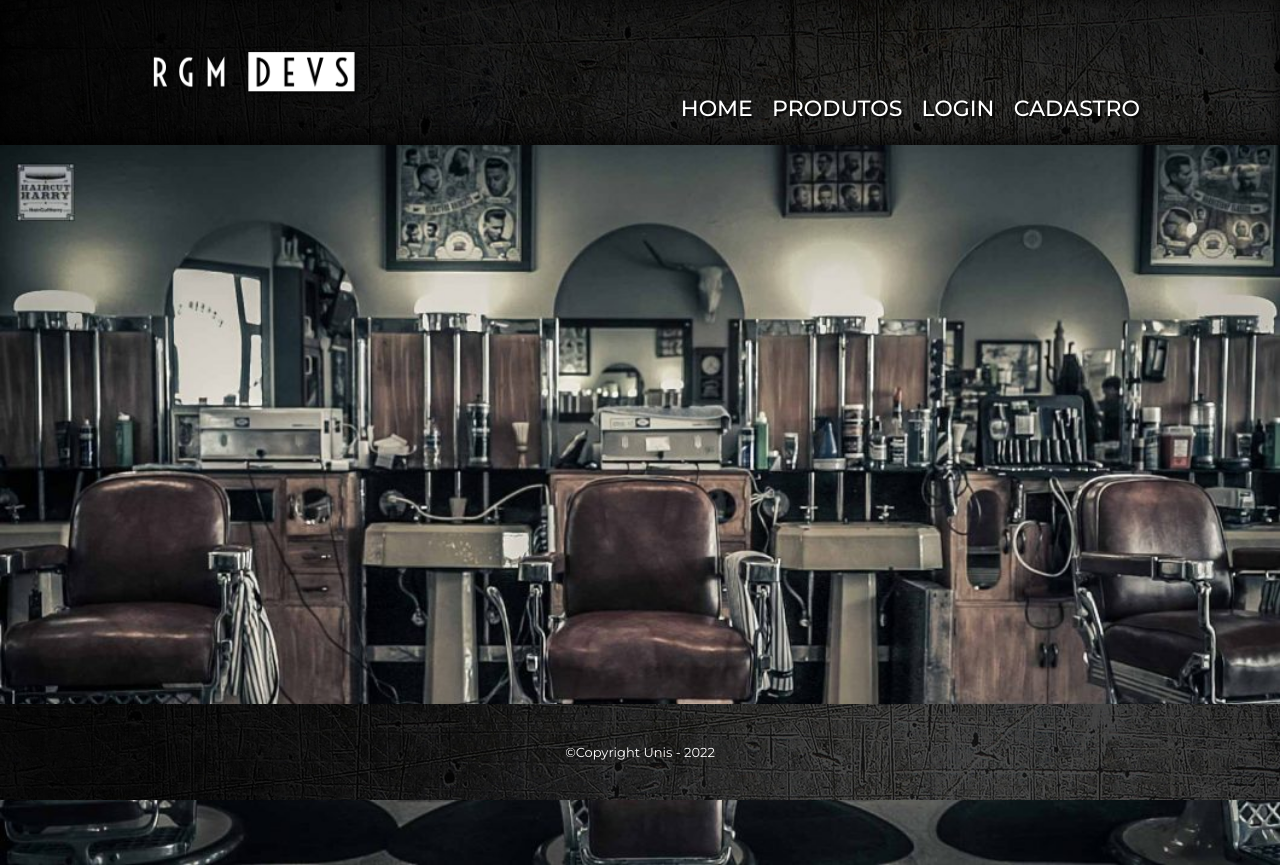
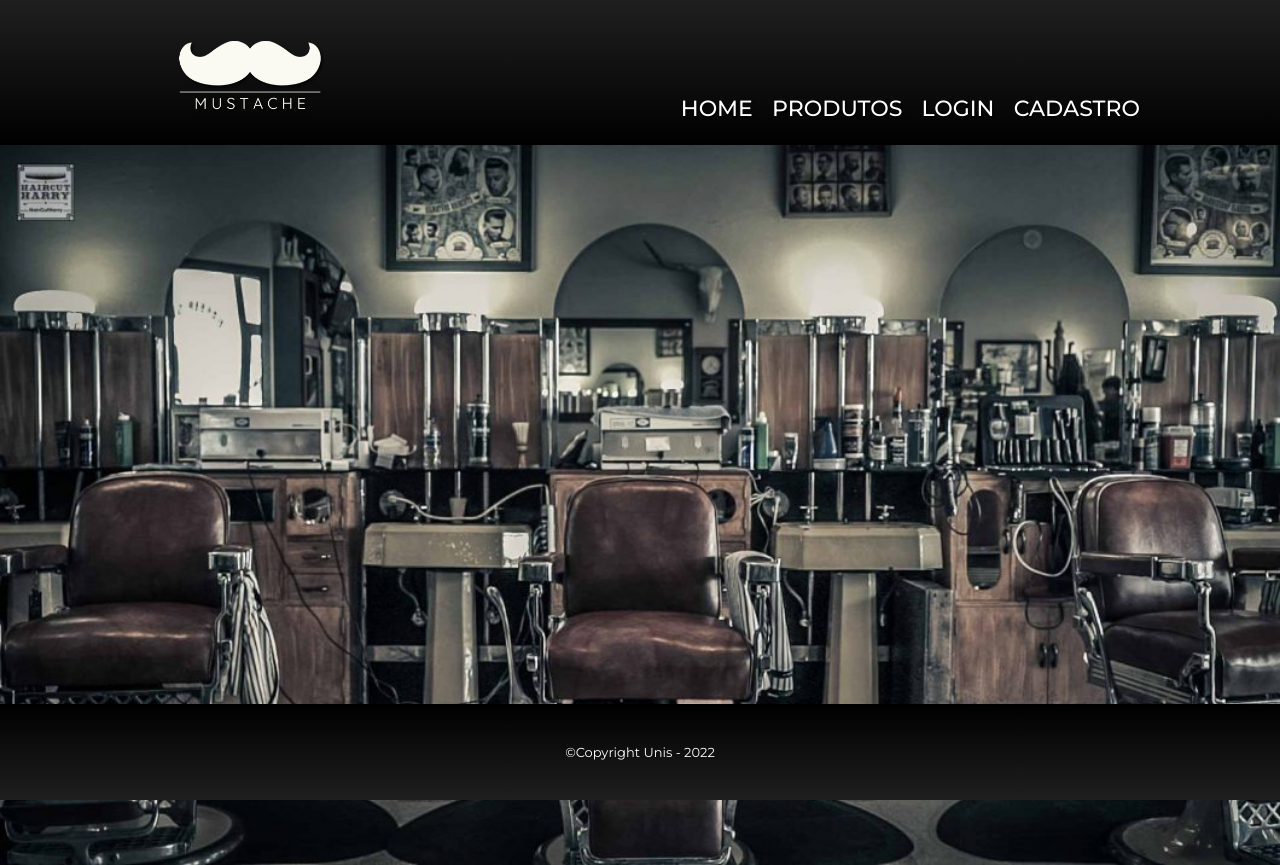
Before and after one commit to caioozolins/Projeto-Integrador, a plain HTML site: page index.html in a window 1280 px wide. Drawn offline with Linux system fonts and the light colour scheme.

Commit message:
Changed logo, header and footer

```diff
--- a/css/style.css
+++ b/css/style.css
@@ -29,8 +29,12 @@ body {
 }
 
 header {
-  background: url(../images/black-metal-1920x1080.jpg);
-  box-shadow: inset 0px -7px 21px 0px rgba(0, 0, 0, 0.85);
+  background: rgb(0, 0, 0);
+  background: linear-gradient(
+    to top,
+    rgba(0, 0, 0, 1) 0%,
+    rgba(31, 31, 31, 1) 100%
+  );
   padding: 15px 0;
 }
 
@@ -77,9 +81,13 @@ nav a:hover {
 }
 
 footer {
+  background: rgb(0, 0, 0);
+  background: linear-gradient(
+    to bottom,
+    rgba(0, 0, 0, 1) 0%,
+    rgba(31, 31, 31, 1) 100%
+  );
   text-align: center;
-  background: url(../images/black-metal-1920x1080.jpg);
-  background-position-y: -400px;
   padding: 40px 0;
   bottom: 0;
   left: 0;
--- a/index.html
+++ b/index.html
@@ -16,7 +16,7 @@
   <body>
     <header>
       <div>
-        <img src="images/logo-white-RGMdevs.png" alt="logo" id="logo" />
+        <img src="images/mustache.png" alt="logo" id="logo" />
         <nav>
           <ul>
             <li><a href="index.html">Home</a></li>
```
Also changed, not shown: images/mustache.png (added).
